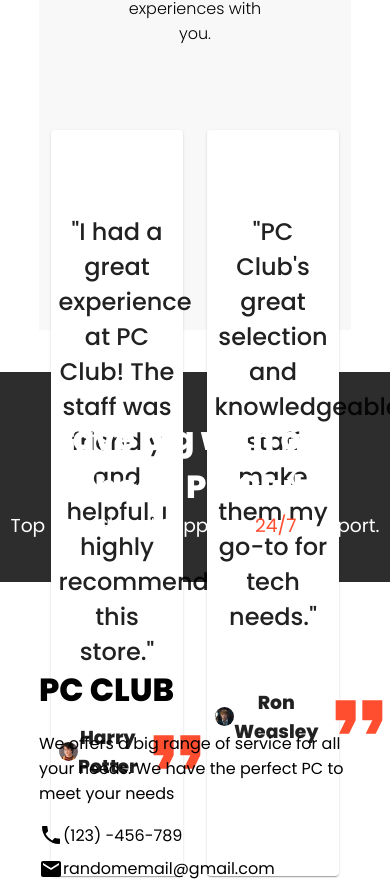
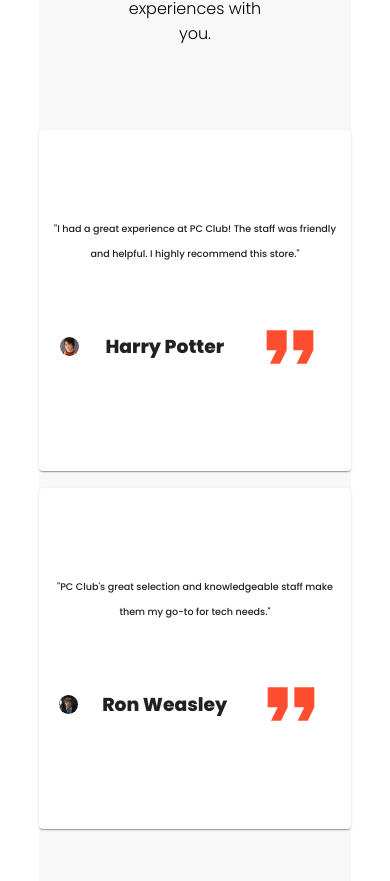
Before and after one commit to AndriyDubovichWork/PC_Club, a React (Create React App) app: page /reviews in a window 390 px wide. Shown: the part 839-1720 px from the top of the page. Built offline with nearby package versions, Linux system fonts and the light colour scheme.

Commit message:
testimonials restructure and responsiveness

```diff
--- a/src/pages/Reviews/Testimonials/Testimonial/Testimonial.module.scss
+++ b/src/Shared/Testimonials/Testimonial/Testimonial.module.scss
@@ -1,6 +1,6 @@
 .Text {
   font-weight: 500;
-  font-size: 1.5rem;
+  font-size: clamp(0.6rem, 1vw, 2rem);
 }
 .Author {
   margin-top: 5vh;
--- a/src/pages/Reviews/Testimonials/Testimonial/Testimonial.tsx
+++ b/src/Shared/Testimonials/Testimonial/Testimonial.tsx
@@ -11,7 +11,7 @@
 
 const Testimonial = ({ img, text, name }: TestimonialPropsT) => {
   return (
-    <Paper sx={{ padding: '10vh 2vw', width: '30vw' }}>
+    <Paper sx={{ padding: '10vh 2vw' }}>
       <div>
         <span className={style.Text}>"{text}"</span>
       </div>
--- a/src/pages/Reviews/Testimonials/Reviews.module.scss
+++ b/src/Shared/Testimonials/Testimonials.module.scss
@@ -1,5 +1,4 @@
 .Reviews {
-  height: 100vh;
   width: 100%;
   background-color: #f8f8f8;
 
@@ -32,8 +31,13 @@
       margin: 10vh 0;
 
       width: 100%;
-      display: flex;
-      flex-direction: row;
+      display: grid;
+      justify-items: center;
+      grid-template-columns: repeat(auto-fit, minmax(200px, 1fr));
+      grid-row-gap: 2vh;
+      grid-column-gap: 2vw;
+
+      grid-auto-rows: 1fr;
 
       justify-content: space-around;
     }
--- a/src/pages/Reviews/Testimonials/Testimonials.tsx
+++ b/src/Shared/Testimonials/Testimonials.tsx
@@ -1,6 +1,7 @@
 import React from 'react';
-import style from './Reviews.module.scss';
+import style from './Testimonials.module.scss';
 import Testimonial from './Testimonial/Testimonial';
+
 const Testimonials = () => {
   return (
     <div className={style.Reviews}>
--- a/src/pages/Home/Home.tsx
+++ b/src/pages/Home/Home.tsx
@@ -7,7 +7,7 @@
 
 import FAQ from './Components/FAQ/FAQ';
 import BookPC from '../../Shared/BookPC/BookPC';
-import Testimonials from '../Reviews/Testimonials/Testimonials';
+import Testimonials from '../../Shared/Testimonials/Testimonials';
 
 const Home = () => {
   return (
--- a/src/pages/Reviews/Reviews.tsx
+++ b/src/pages/Reviews/Reviews.tsx
@@ -1,8 +1,8 @@
 import React from 'react';
 import SubHeader from '../../Shared/SubHeader/SubHeader';
 import style from './Reviews.module.scss';
-import Testimonials from './Testimonials/Testimonials';
 import Banner from '../../Shared/Banner/Banner';
+import Testimonials from '../../Shared/Testimonials/Testimonials';
 
 const Reviews = () => {
   return (
```
Also changed, not shown: src/Shared/Testimonials/assets/Ron.jpg (renamed from src/pages/Reviews/Testimonials/assets/Ron.jpg), src/Shared/Testimonials/assets/harry.jpg (renamed from src/pages/Reviews/Testimonials/assets/harry.jpg).
